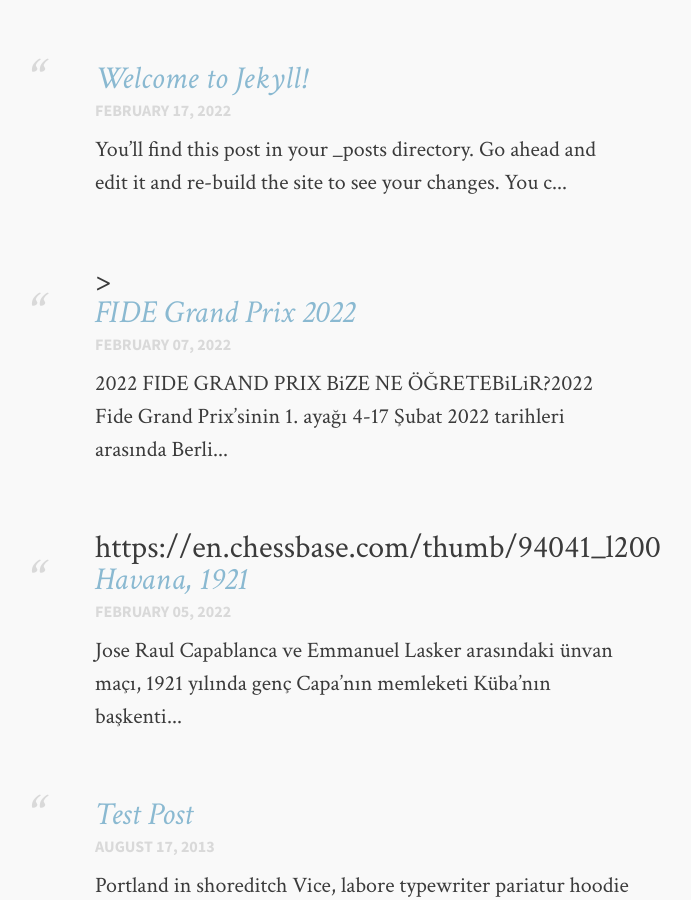
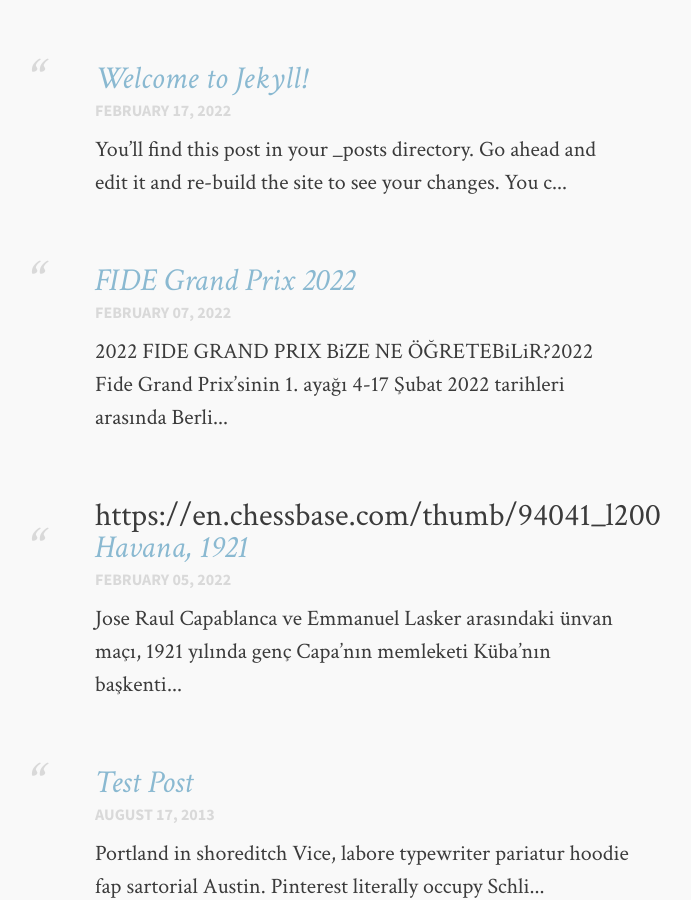
Before and after one commit to satranchess/satrancc, a Jekyll site: the page built from index.md, in a window 1280 px wide and 900 px high, scrolled down 927 px. Shown: the whole window, without its empty margins (317-1008 px from the left). Built offline with Jekyll 4.4.1, drawn with Linux system fonts in a browser that asks for light colours.

Commit message:
Update home.html

```diff
--- a/_layouts/home.html
+++ b/_layouts/home.html
@@ -29,10 +29,13 @@
                             <div class="gorsel">{{ post.gorsel }}</div>
                             {% endif %}
                             {% if post.diyagram %}
-                            <div class="diyagram">{{ post.diyagram }}></div>
+                            <div class="diyagram">{{ post.diyagram }}</div>
                             {% endif %}
                             {% if post.video %}
-                            <div class="diyagram">{{ post.video }}</div>
+                            <div class="video">
+                                <iframe src="https://www.youtube.com/embed/{{ post.video }}" title="YouTube video player" frameborder="0" allow="accelerometer; autoplay; clipboard-write; encrypted-media; gyroscope; picture-in-picture" allowfullscreen>
+                                </iframe>
+                            </div>
                             {% endif %}
                             <h1><a href="{{ site.url }}{{ post.url }}">{{ post.title }}</a></h1>
                             <p class="date"><time datetime="{{ post.date | date_to_xmlschema }}" itemprop="datePublished">{{ post.date | date: "%B %d, %Y" }}</time></p>
```
